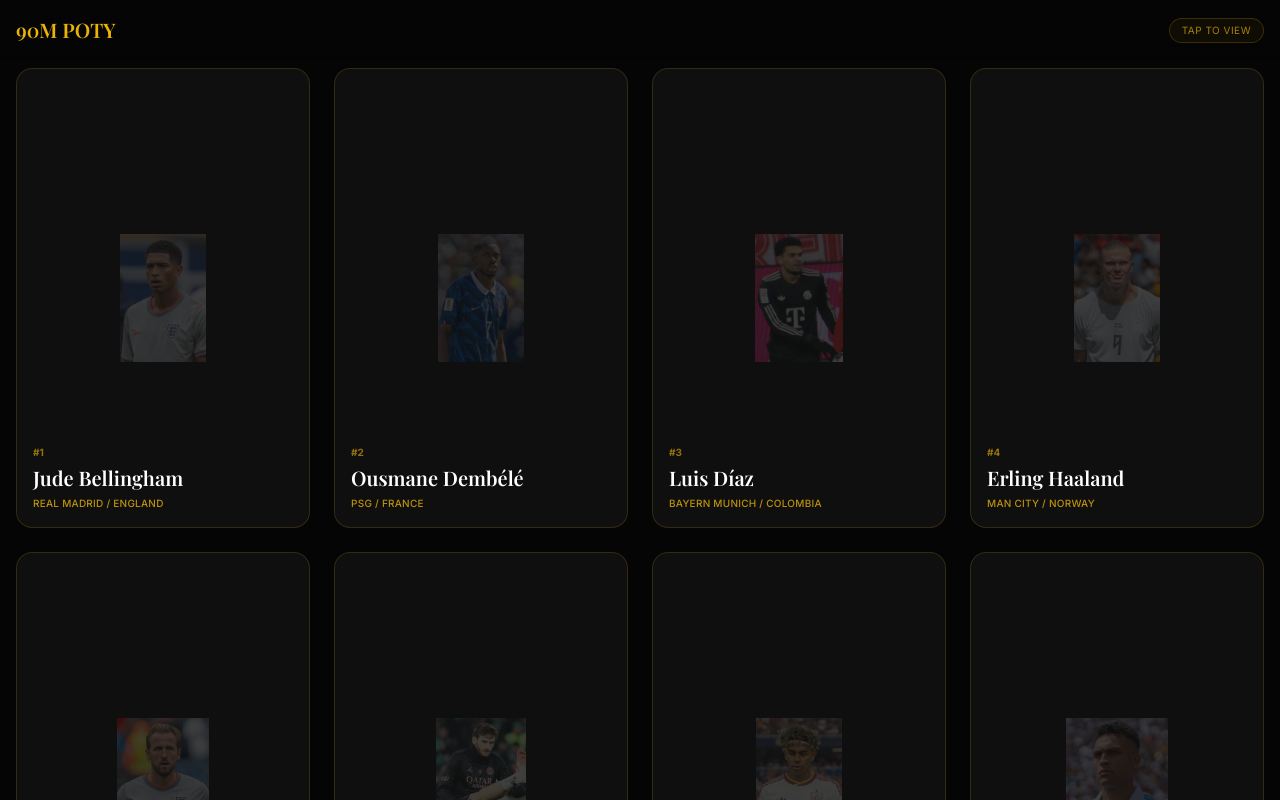
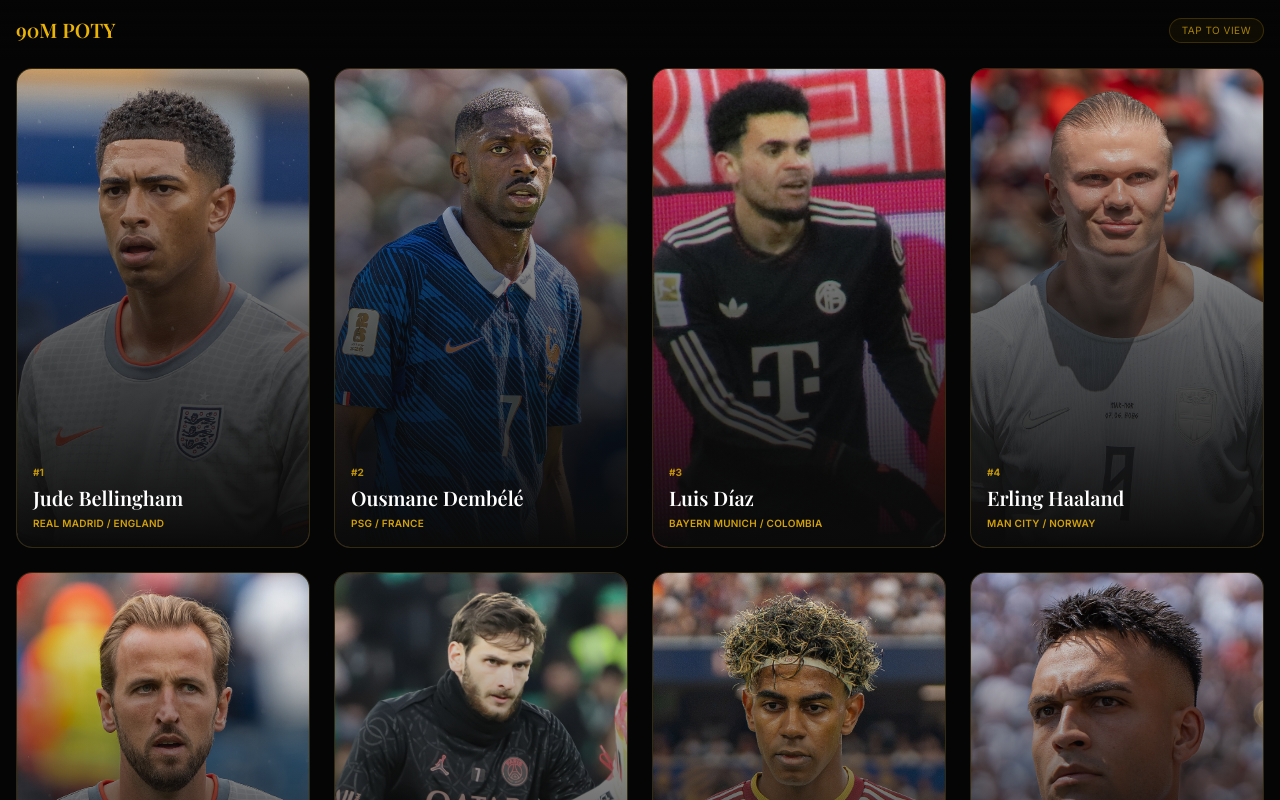
Before and after one commit to AltaAIConsult/90-minutes-site, a website: page stadium-zone/player-of-the-season.html in a window 1280 px wide. Both pictures are taken after a click on the button "UNVEIL CANDIDATES". Drawn offline with nearby package versions, Linux system fonts and the light colour scheme; a web font is replaced by a local one.

Commit message:
Fix POTY card image opacity, size, and layout - full file

```diff
--- a/stadium-zone/player-of-the-season.html
+++ b/stadium-zone/player-of-the-season.html
@@ -31,7 +31,7 @@
         /* Taller cards to fit the full paragraphs */
         .flip-card {
             perspective: 1200px;
-            height: 460px;
+            height: 480px;
         }
         .flip-card-inner {
             position: relative;
@@ -66,6 +66,17 @@
             padding: 1.25rem;
             text-align: left;
             overflow-y: auto; /* Allows scrolling if text is long */
+        }
+
+        /* THE FIX: Full opacity, full size photo */
+        .player-photo {
+            position: absolute;
+            top: 0;
+            left: 0;
+            width: 100%;
+            height: 100%;
+            object-fit: cover;
+            object-position: top center;
         }
 
         /* Screen Transitions */
@@ -357,15 +368,17 @@
                 <div class="flip-card" id="card-${index}" onclick="toggleFlip(${index}, event)">
                     <div class="flip-card-inner">
 
-                        <!-- FRONT: CLUB LOGO PLACEHOLDER (Until Agent fixes photos) -->
+                        <!-- FRONT: FULL PHOTO & GRADIENT OVERLAY -->
                         <div class="flip-card-front flex flex-col justify-end p-4">
-                            <div class="absolute inset-0 flex items-center justify-center opacity-20">
-                                <img src="${p.img}" alt="${p.name}" class="w-32 h-32 object-contain">
-                            </div>
+                            <img src="${p.img}" alt="${p.name}" class="player-photo" onerror="this.style.display='none'">
+
+                            <!-- Dark gradient at the bottom so the text is readable -->
+                            <div class="absolute inset-0 bg-gradient-to-t from-[#0a0a0a] via-[#0a0a0a]/60 to-transparent pointer-events-none"></div>
+
                             <div class="relative z-10 text-left">
-                                <span class="text-[10px] font-bold text-yellow-500/60 mb-1 block">#${index + 1}</span>
+                                <span class="text-[10px] font-bold text-yellow-500/80 mb-1 block">#${index + 1}</span>
                                 <h3 class="font-elegant text-lg md:text-xl text-white leading-tight mb-1">${p.name}</h3>
-                                <p class="text-yellow-500/80 text-[10px] font-medium tracking-wide uppercase">${p.club}</p>
+                                <p class="text-yellow-500/90 text-[10px] font-semibold tracking-wide uppercase">${p.club}</p>
                             </div>
                         </div>
 
```
